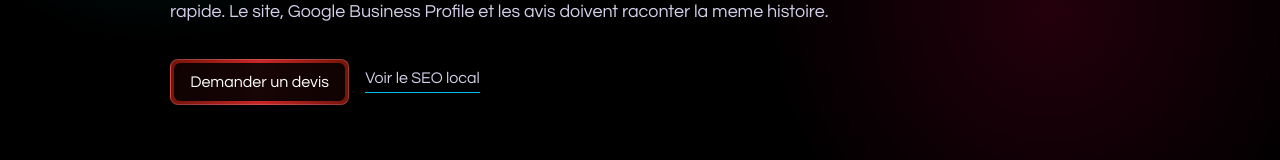
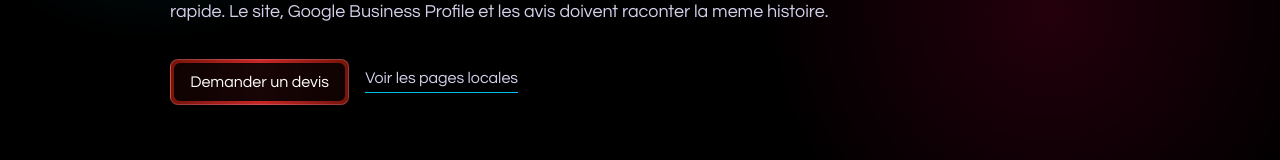
Before and after one commit to Issou83/Portfolio-Mr-Niakate, a React (Create React App) app: page /seo-local-pau in a window 1280 px wide. Shown: the part 471-631 px from the top of the page. Built offline with nearby package versions, Linux system fonts and the light colour scheme.

Commit message:
Affine CTA pages services SEO

```diff
--- a/src/pages/ServiceLanding.jsx
+++ b/src/pages/ServiceLanding.jsx
@@ -140,8 +140,11 @@ const ServiceLanding = ({ service }) => {
           <NavLink to="/contact" className="buttonContact hover">
             Demander un devis
           </NavLink>
-          <NavLink to="/creation-site-internet-pau" className="secondary-link">
-            Voir le SEO local
+          <NavLink
+            to={service === "seo" ? "/creation-site-internet-pau" : "/seo-local-pau"}
+            className="secondary-link"
+          >
+            {service === "seo" ? "Voir les pages locales" : "Voir le SEO local"}
           </NavLink>
         </div>
       </section>
```
